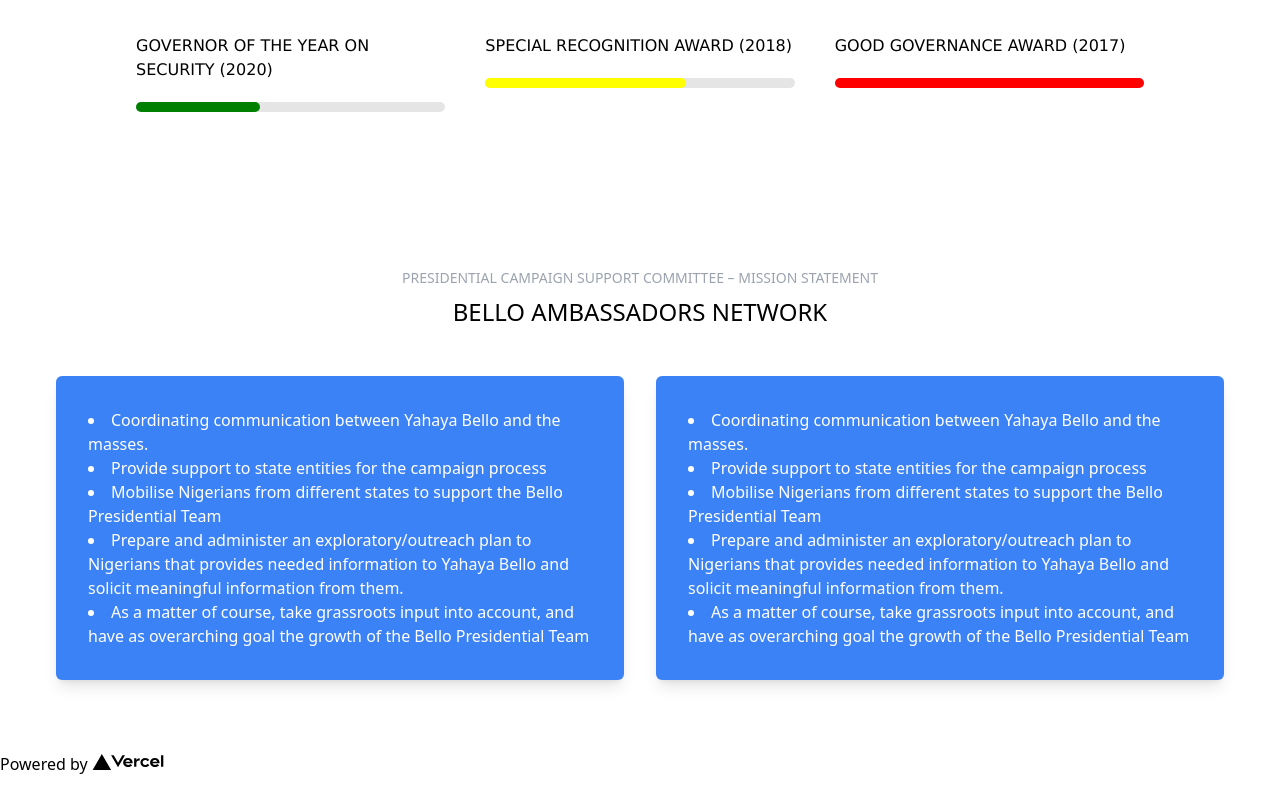
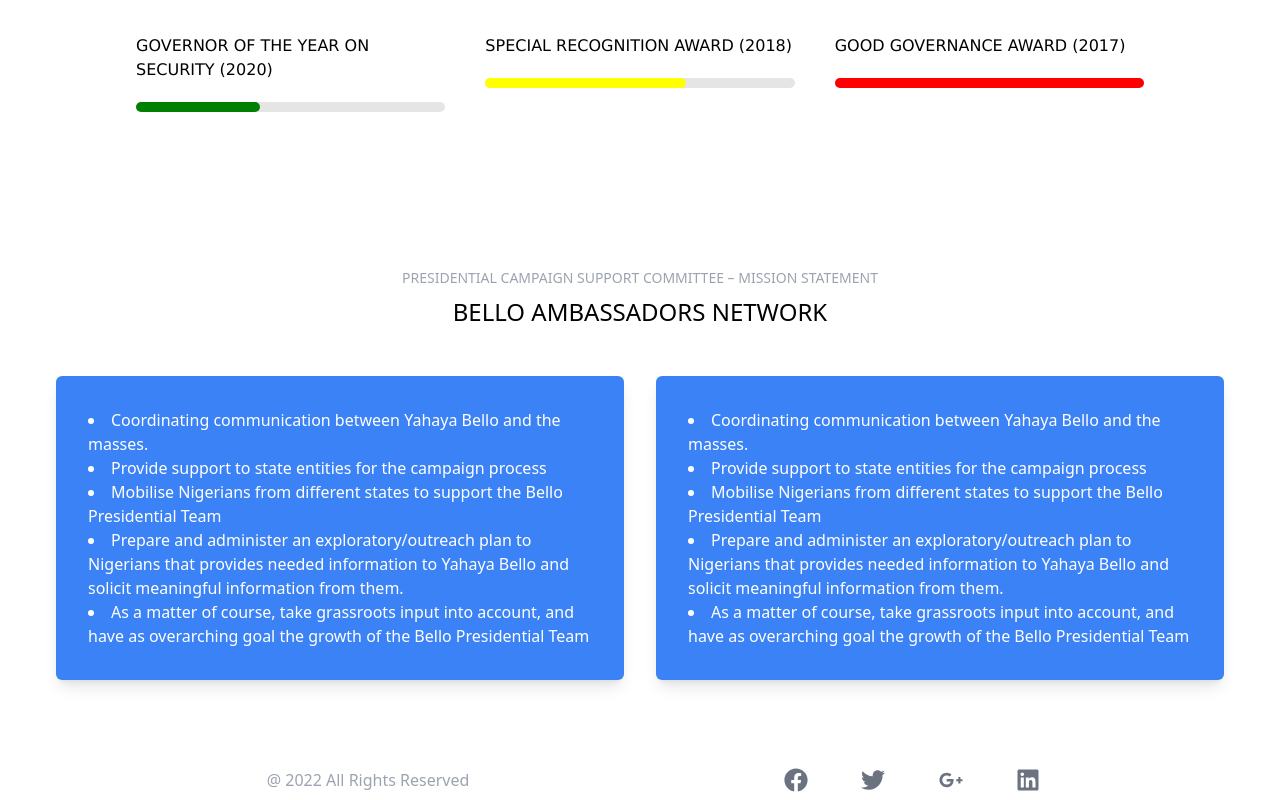
Before and after one commit to sammy-code98/elections, a Next.js app: page / in a window 1280 px wide. Shown: the part 2214-3014 px from the top of the page. Before the commit the page ends 2990 px from the top, so only its background shows below. Built offline with nearby package versions, Linux system fonts and the light colour scheme.

Commit message:
feat: add footer section

```diff
--- /dev/null
+++ b/components/Footer.jsx
@@ -0,0 +1,37 @@
+import React from "react";
+import Image from "next/image";
+import {
+  FaFacebook,
+  FaTwitter,
+  FaLinkedin,
+  FaGooglePlusG,
+} from "react-icons/fa";
+
+function Footer() {
+  return (
+    <footer className="md:grid md:grid-cols-2 md:px-24 md:h-12 bg-white pb-3 h-full w-full ">
+      <div className="text-gray-400 text-center mt-4">@ 2022 All Rights Reserved</div>
+      <div className="flex justify-between mx-36   mt-4">
+        <FaFacebook
+          className="cursor-pointer text-gray-500 "
+          style={{ fontSize: "1.5em" }}
+        />
+
+        <FaTwitter
+          className="cursor-pointer text-gray-500 "
+          style={{ fontSize: "1.5em" }}
+        />
+        <FaGooglePlusG
+          className="cursor-pointer text-gray-500 "
+          style={{ fontSize: "1.5em" }}
+        />
+        <FaLinkedin
+          className="cursor-pointer text-gray-500 "
+          style={{ fontSize: "1.5em" }}
+        />
+      </div>
+    </footer>
+  );
+}
+
+export default Footer;
--- a/components/Layout/Layout.js
+++ b/components/Layout/Layout.js
@@ -1,7 +1,8 @@
 import Head from "next/head";
 import Navbar from "../Navbar";
+import Footer from "../Footer";
 
-export default function Layout({children}) {
+export default function Layout({ children }) {
   return (
     <div>
       <Head>
@@ -9,9 +10,9 @@ export default function Layout({children}) {
         <meta name="description" content="Generated by create next app" />
         <link rel="icon" href="/favicon.ico" />
       </Head>
-      <Navbar/>
-
+      <Navbar />
       <div className="container">{children}</div>
+      <Footer />
     </div>
   );
 }
--- a/package.json
+++ b/package.json
@@ -8,9 +8,11 @@
     "lint": "next lint"
   },
   "dependencies": {
+    "material-design-icons": "^3.0.1",
     "next": "12.0.8",
     "react": "17.0.2",
     "react-dom": "17.0.2",
+    "react-icons": "^4.3.1",
     "react-modal": "^3.14.4"
   },
   "devDependencies": {
--- a/pages/index.js
+++ b/pages/index.js
@@ -5,7 +5,6 @@ import WhatsappGroup from "../components/Groups/WhatsappGroup";
 import About from "../components/About/About"
 import Awards from "../components/Awards/Awards";
 import Mission from "../components/Mission";
-import Image from "next/image";
 
 export default function Home() {
   return (
@@ -18,18 +17,6 @@ export default function Home() {
         <Awards/>
         <Mission/>
       </main>
-      <footer>
-        <a
-          href="https://vercel.com?utm_source=create-next-app&utm_medium=default-template&utm_campaign=create-next-app"
-          target="_blank"
-          rel="noopener noreferrer"
-        >
-          Powered by{" "}
-          <span>
-            <Image src="/vercel.svg" alt="Vercel Logo" width={72} height={16} />
-          </span>
-        </a>
-      </footer>
     </Layout>
   );
 }
```
Also changed, not shown: 1 other file (tests, documents, lock files or other folders).
